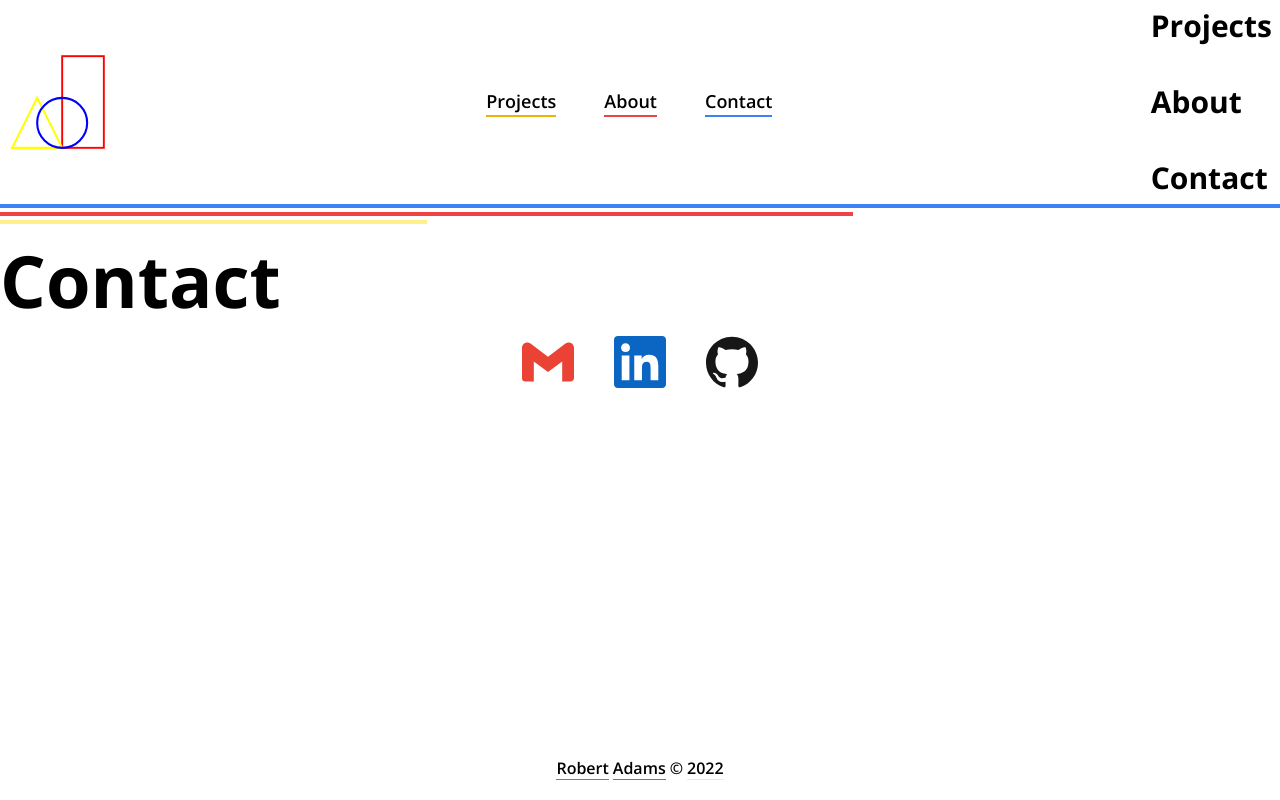
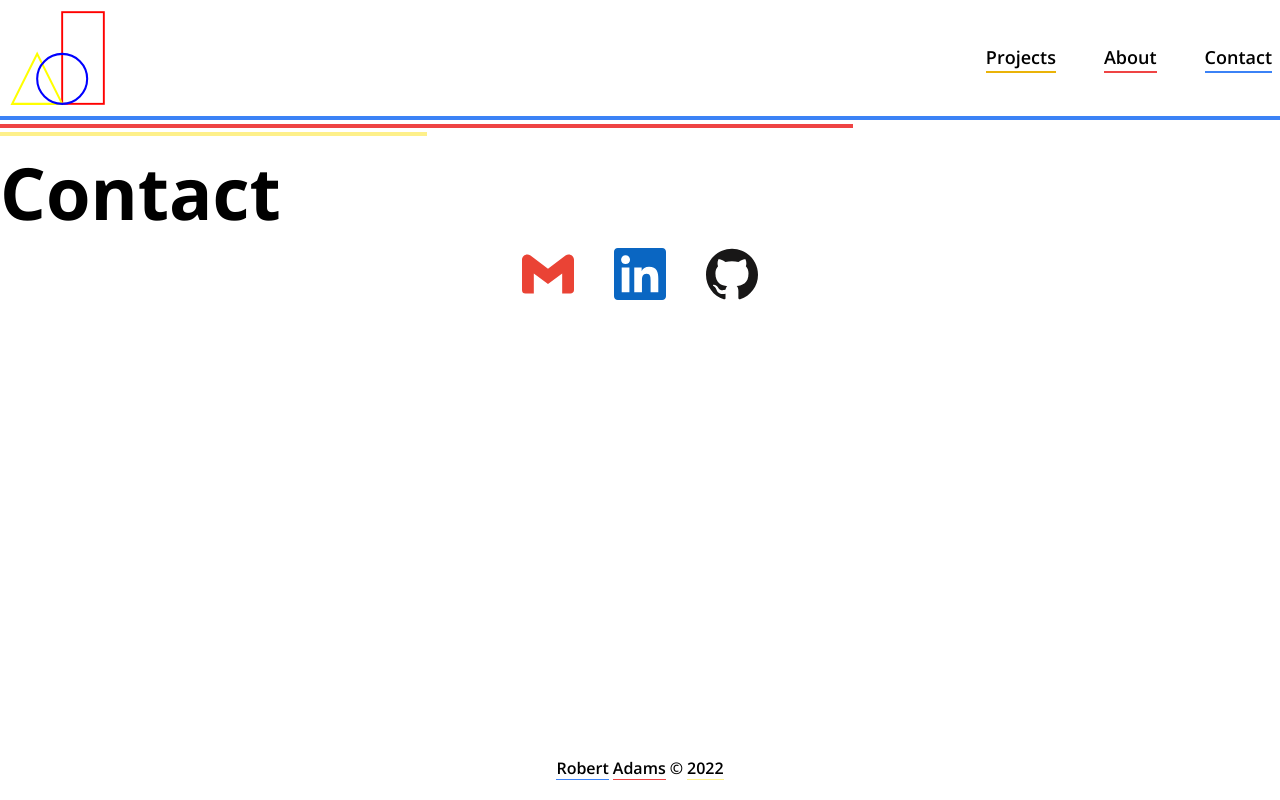
Before and after one commit to r0b4dams/portfolio, a Next.js app: page /Contact in a window 1280 px wide. Built offline with nearby package versions, Linux system fonts and the light colour scheme.

Commit message:
added overlay class to components layer

```diff
--- a/styles/globals.css
+++ b/styles/globals.css
@@ -25,4 +25,21 @@
   .project-wrapper:hover > * {
     transform: translateY(0px);
   }
+
+  .overlay {
+    position: fixed;
+    top: 0;
+    right: 0;
+    bottom: 0;
+    left: 0;
+    z-index: 5;
+    transform: translateX(100%);
+    transition-duration: 200ms;
+    background-color: white;
+    opacity: 95%;
+  }
+
+  .noscroll {
+    overflow: hidden;
+  }
 }
```
